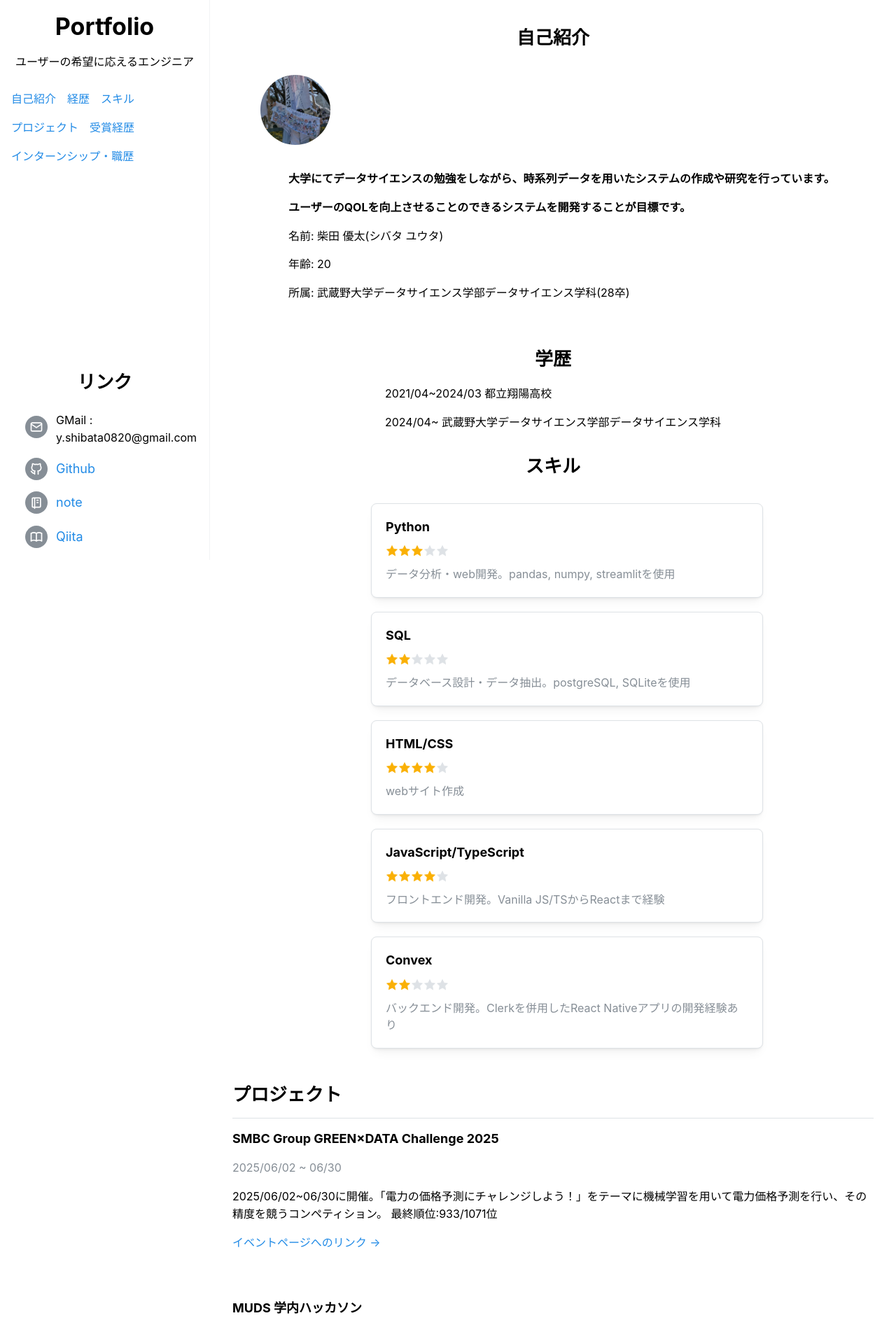
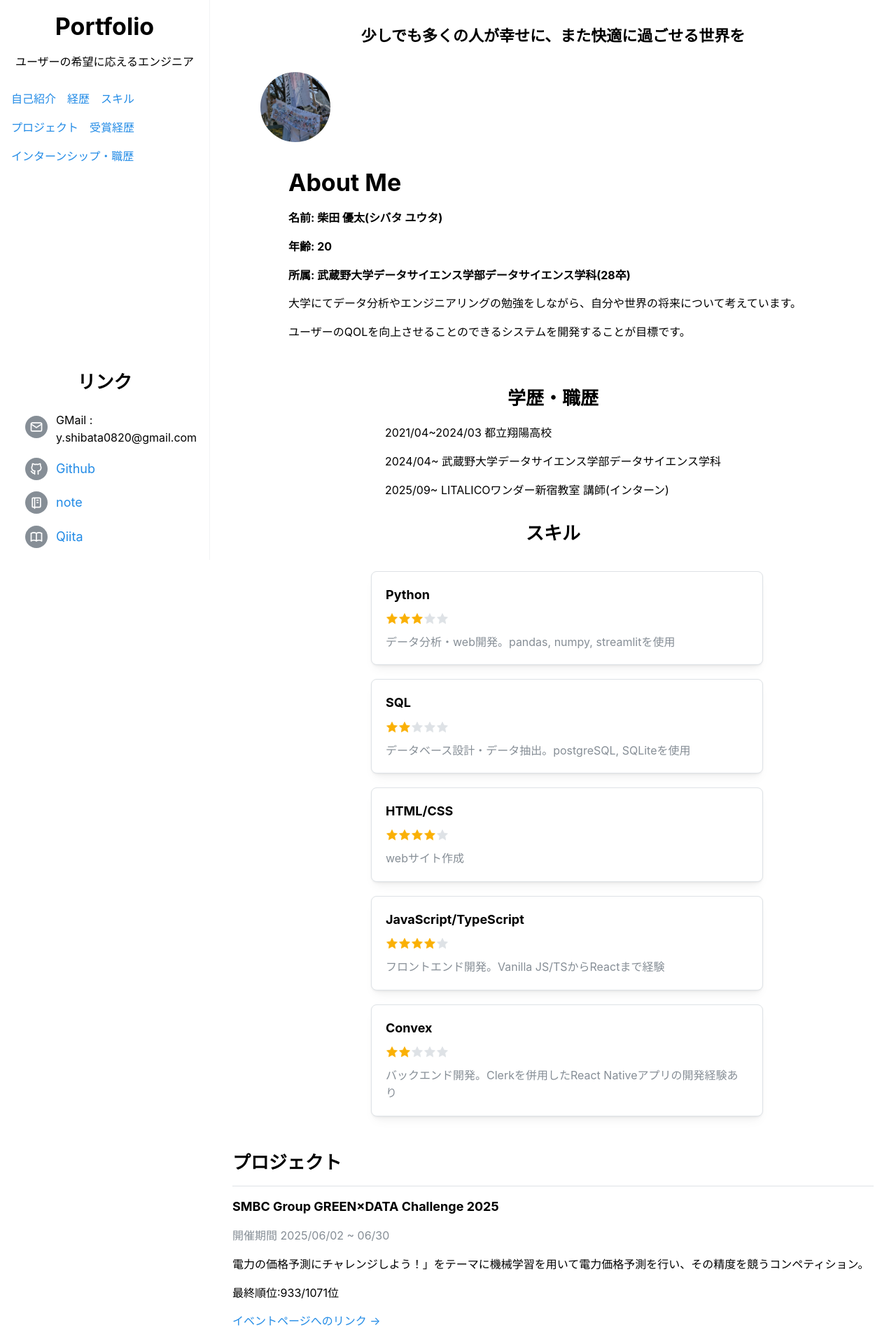
Before and after one commit to Yuu0413s/portfolio, a React (Vite) app: page / in a window 1280 px wide. Shown: the top 1903 px of the page at 70% size. Built offline with nearby package versions, Linux system fonts and the light colour scheme.

Commit message:
⚡️ 各種記述の仕方を変更

```diff
--- a/src/components/about.tsx
+++ b/src/components/about.tsx
@@ -4,8 +4,8 @@ import icon from "../assets/icon.jpg";
 const AboutSection = () => {
     return (
         <Stack component="section" id="About" align="center" gap="lg">
-        <Title order={2}>
-            自己紹介
+        <Title order={3}>
+            少しでも多くの人が幸せに、また快適に過ごせる世界を
         </Title>
 
         <Group component="ul" gap="lg" align="flex-start">
@@ -14,19 +14,21 @@ const AboutSection = () => {
             alt="Portfolio Icon"
             w={100}
             h={100}
-            radius="50%" // 円形にするには "50%" を指定
+            radius="100%"
             />
 
             <Stack component="blockquote" gap="md" align="flex-start">
-                <Text fw="bold">
-                    大学にてデータサイエンスの勉強をしながら、時系列データを用いたシステムの作成や研究を行っています。
+                <Title>About Me</Title>
+                <Text fw="bold">名前: 柴田 優太(シバタ ユウタ)</Text>
+                <Text fw="bold">年齢: 20</Text>
+                <Text fw="bold">所属: 武蔵野大学データサイエンス学部データサイエンス学科(28卒)</Text>
+
+                <Text>
+                    大学にてデータ分析やエンジニアリングの勉強をしながら、自分や世界の将来について考えています。
                 </Text>
-                <Text fw="bold">
+                <Text>
                     ユーザーのQOLを向上させることのできるシステムを開発することが目標です。
                 </Text>
-                <Text>名前: 柴田 優太(シバタ ユウタ)</Text>
-                <Text>年齢: 20</Text>
-                <Text>所属: 武蔵野大学データサイエンス学部データサイエンス学科(28卒)</Text>
             </Stack>
         </Group>
     </Stack>
--- a/src/components/awards.tsx
+++ b/src/components/awards.tsx
@@ -9,10 +9,10 @@ type Award = {
 
 const awardsData: Award[] = [
     {
+        eventName: "MUDS 第1回学内ハッカソン",
         awardName: "審査員賞",
-        eventName: "MUDS 第1回学内ハッサン",
         date: "2025年7月5日",
-        description: "開発したプロダクト「お財布平和条約」の企画と実装が評価されました。",
+        description: "開発したプロダクト「お財布平和条約」の企画と実用性、またデプロイまで行ったことが評価されました。",
     },
 ];
 
@@ -38,14 +38,7 @@ const AwardSection = () => {
 
             <Stack component="ul" gap="lg" w="100%" maw={600}>
                 {awardsData.map((award, index) => (
-                <Card
-                    component="li"
-                    shadow="sm"
-                    padding="lg"
-                    radius="md"
-                    withBorder
-                    key={index}
-                >
+                <Card key={index} >
                     <Group justify="space-between">
                     <Title order={3} size="h4">{award.awardName}</Title>
                     <Text size="sm" c="dimmed">{award.date}</Text>
--- a/src/components/career.tsx
+++ b/src/components/career.tsx
@@ -4,7 +4,7 @@ const CareerSection = () => {
     return (
         <Stack component="section" id="career" align="center" gap="lg">
             <Title order={2}>
-                学歴
+                学歴・職歴
             </Title>
 
             <List listStyleType="none" spacing="md">
@@ -14,6 +14,9 @@ const CareerSection = () => {
                 <List.Item>
                 <Text>2024/04~ 武蔵野大学データサイエンス学部データサイエンス学科</Text>
                 </List.Item>
+                <List.Item>
+                    <Text>2025/09~ LITALICOワンダー新宿教室 講師(インターン)</Text>
+                </List.Item>
             </List>
         </Stack>
     );
--- a/src/components/projects.tsx
+++ b/src/components/projects.tsx
@@ -9,29 +9,29 @@ export const HACKATHON_LIST = [
     {
         slug: "smbc-gdc-2025",
         title: "SMBC Group GREEN×DATA Challenge 2025",
-        date: "2025/06/02 ~ 06/30",
         description: "機械学習を用いて電力価格予測を行い、その精度を競うコンペティション。",
+        date: "開催期間 2025/06/02 ~ 06/30",
         component: SmbcChallenge,
     },
     {
         slug: "muds-hackathon-2025",
         title: "MUDS 学内ハッカソン",
-        date: "2025/07/05",
         description: "学内で開催されたハッカソン。",
+        date: "事前開発期間 2025/06/27~7/4, 発表 2025/07/05",
         component: MudsHackathon,
     },
     {
         slug: "geek-camp-2025-vol8",
         title: "技育CAMPハッカソン Vol.8",
-        date: "2025/07/26, 27",
         description: "サポーターズ主催のハッカソン",
+        date: "事前開発期間 2025/07/18~7/26 発表 2025/07/27",
         component: GeekCamp,
     },
     {
         slug: "muds-oc-0205-08",
         title: "武蔵野大学オープンキャンパス",
+        description: "オープンキャンパスにて開発したwebアプリについて発表",
         date: "2025/08/23",
-        description: "オープンキャンパスにて開発したwebアプリについて発表",
         component: OC2025,
     }
 ];
--- a/src/contents/projects/geekcamp-2025v8.tsx
+++ b/src/contents/projects/geekcamp-2025v8.tsx
@@ -4,7 +4,7 @@ const GeekCamp = () => {
     return (
         <Stack align="flex-start" gap="md">
             <Text>
-                2025/07/26,27に開催。ユーザーごとのトレーニング、ダイエットをサポートする「MyFitCoach」という名前のwebアプリケーションを作成
+                ユーザーごとのトレーニング、ダイエットをサポートする「MyFitCoach」という名前のwebアプリケーションを作成
             </Text>
 
             <Divider w="100%" />
--- a/src/contents/projects/muds-hackathon.tsx
+++ b/src/contents/projects/muds-hackathon.tsx
@@ -4,7 +4,7 @@ const MudsHackathon = () => {
     return (
         <Stack align="flex-start" gap="md">
             <Text>
-                2025/07/05に開催。精算・割り勘時のトラブルを解決するため、「お財布平和条約」という名前のwebアプリケーションを作成
+                精算・割り勘時のトラブルを解決するため、「お財布平和条約」という名前のwebアプリケーションを作成
             </Text>
 
             <Divider w="100%" />
--- a/src/contents/projects/oc-2025-08.tsx
+++ b/src/contents/projects/oc-2025-08.tsx
@@ -4,7 +4,7 @@ const OC2025 = () => {
     return (
         <Stack align="flex-start" gap="md">
             <Text>
-                2025/08/23に開催。オープンキャンパスにて開発したwebアプリについて発表
+                オープンキャンパスにて来場した中高生とその保護者に向け、自身が開発したwebアプリや大学で行っている研究について発表
             </Text>
 
             <Divider w="100%" />
--- a/src/contents/projects/smbc-challenge.tsx
+++ b/src/contents/projects/smbc-challenge.tsx
@@ -4,7 +4,9 @@ const SmbcChallenge = () => {
     return (
         <Stack align="flex-start" gap="md">
             <Text>
-                2025/06/02~06/30に開催。「電力の価格予測にチャレンジしよう！」をテーマに機械学習を用いて電力価格予測を行い、その精度を競うコンペティション。
+                電力の価格予測にチャレンジしよう！」をテーマに機械学習を用いて電力価格予測を行い、その精度を競うコンペティション。
+            </Text>
+            <Text>
                 最終順位:933/1071位
             </Text>
 
```
